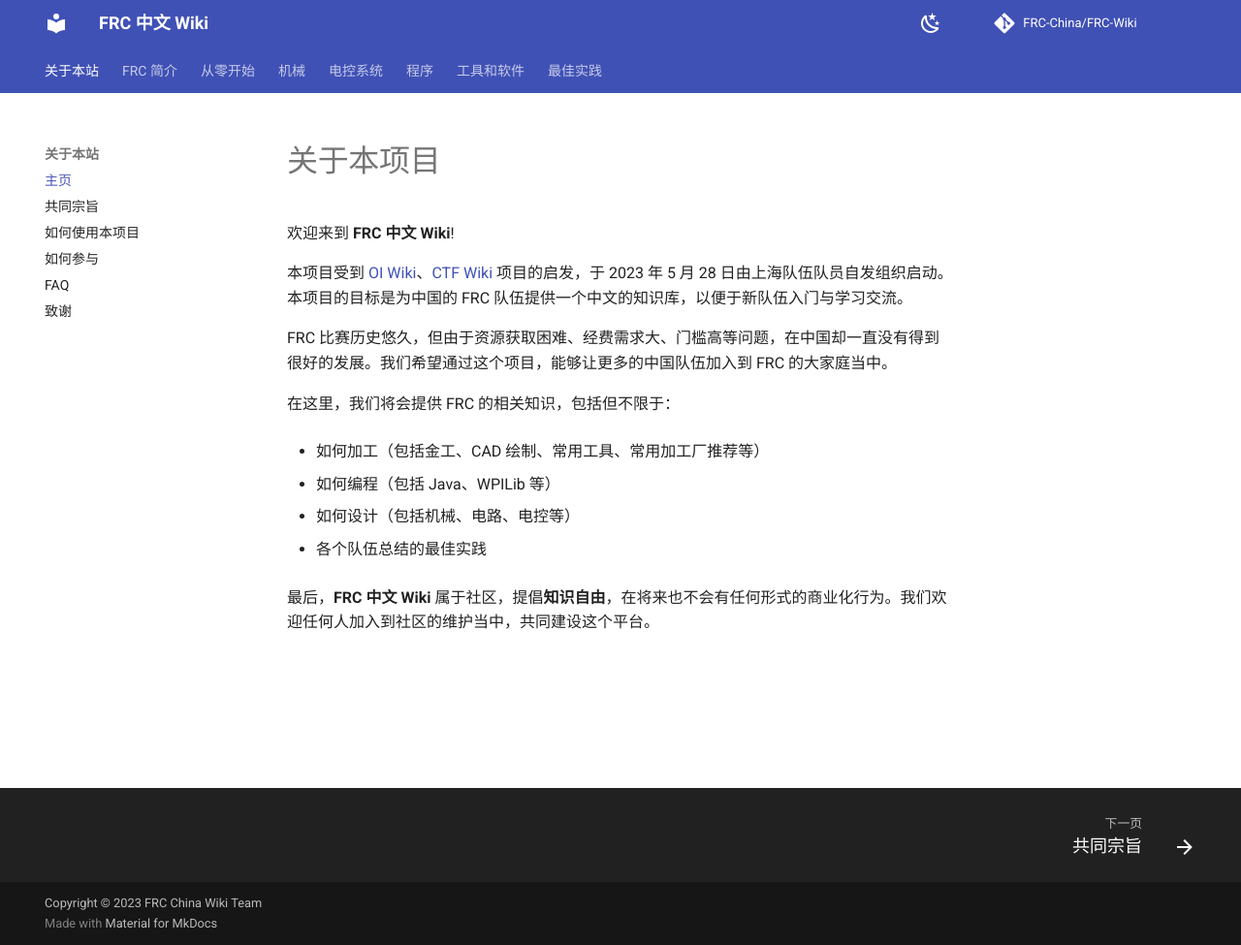
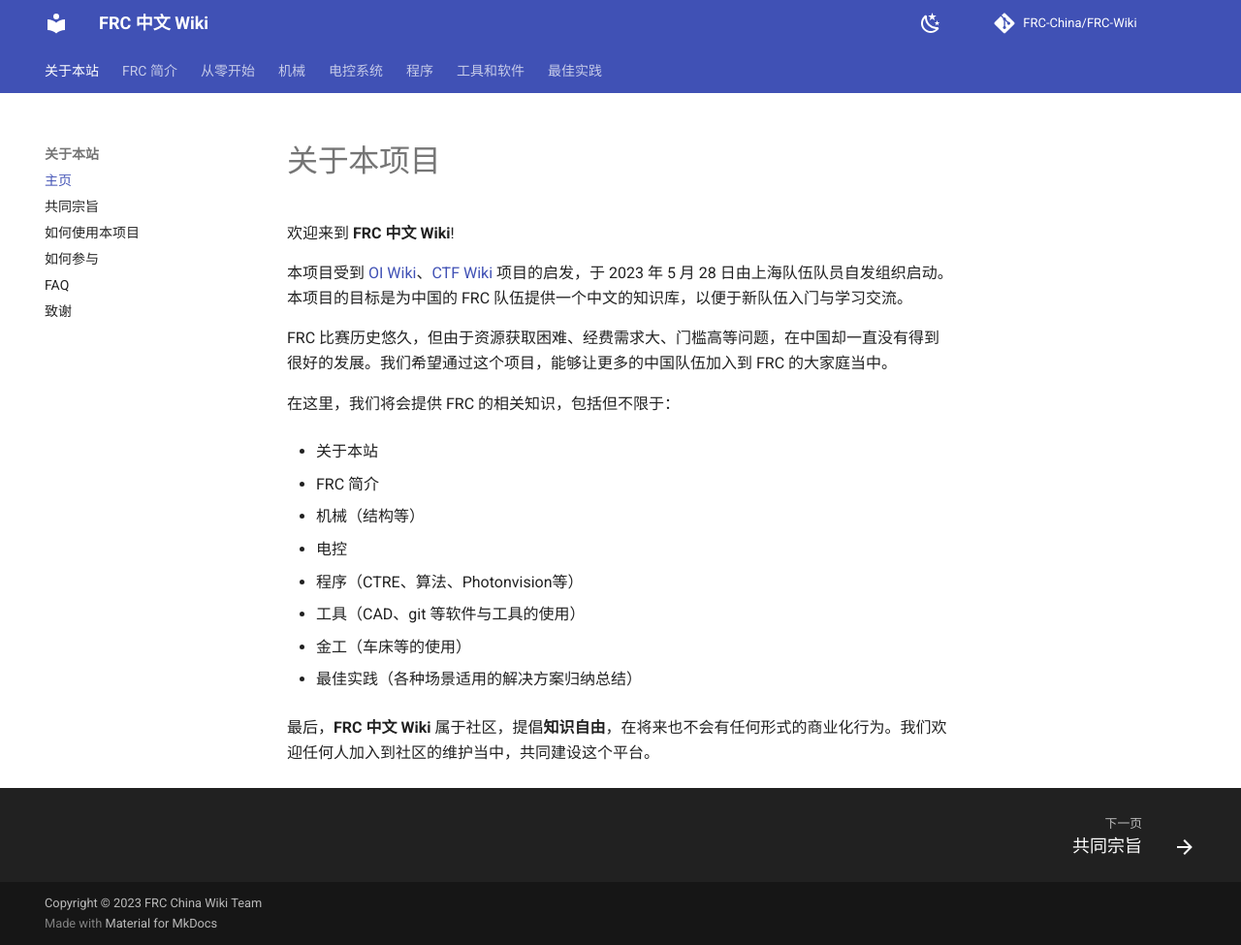
Before and after one commit to FRC-China/FRC-Wiki, an MkDocs documentation site: the page built from docs/index.md, in a window 1280 px wide and 975 px high. Shown: the whole window at 97% size. Built offline with MkDocs 1.6.1 and Material for MkDocs 9.7.7, drawn with Linux system fonts in a browser that asks for light colours; comment, search, counter and statistics services are not loaded.

Commit message:
fix(index): new toc

```diff
--- a/docs/index.md
+++ b/docs/index.md
@@ -8,12 +8,20 @@ FRC 比赛历史悠久，但由于资源获取困难、经费需求大、门槛
 
 在这里，我们将会提供 FRC 的相关知识，包括但不限于：
 
-- 如何加工（包括金工、CAD 绘制、常用工具、常用加工厂推荐等）
+- 关于本站
 
-- 如何编程（包括 Java、WPILib 等）
+- FRC 简介
 
-- 如何设计（包括机械、电路、电控等）
+- 机械（结构等）
 
-- 各个队伍总结的最佳实践
+- 电控
+
+- 程序（CTRE、算法、Photonvision等）
+
+- 工具（CAD、git 等软件与工具的使用）
+
+- 金工（车床等的使用）
+
+- 最佳实践（各种场景适用的解决方案归纳总结）
 
 最后，**FRC 中文 Wiki** 属于社区，提倡**知识自由**，在将来也不会有任何形式的商业化行为。我们欢迎任何人加入到社区的维护当中，共同建设这个平台。
```
